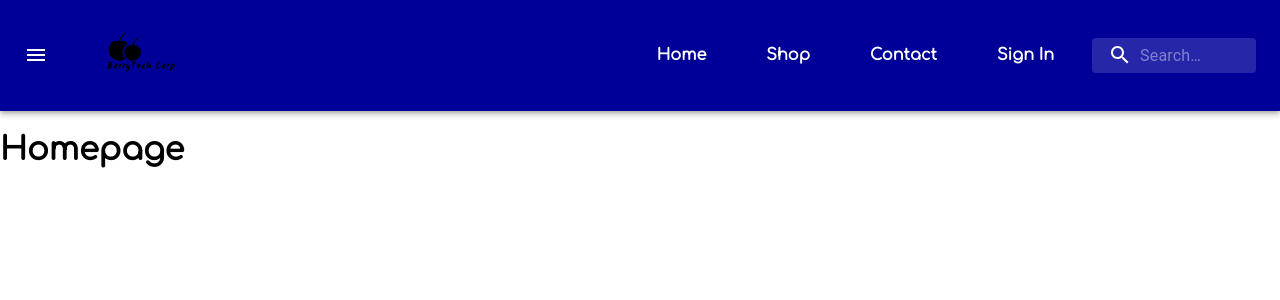
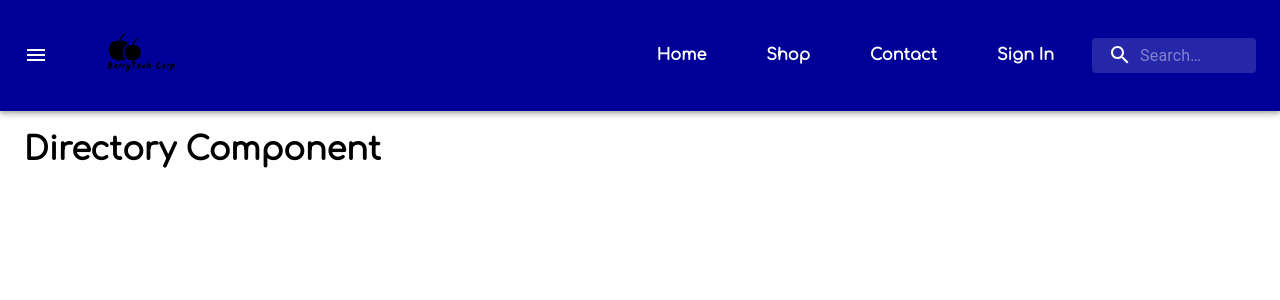
Before and after one commit to ahnaaf-al-rafee/berryTech, a React (Create React App) app: page / in a window 1280 px wide. Shown: the top 300 px of the page. Built offline with nearby package versions, Linux system fonts and the light colour scheme.

Commit message:
added directory component, homepage(page) redirects to directory(component)

```diff
--- a/src/App.js
+++ b/src/App.js
@@ -1,3 +1,4 @@
+import { Container } from "@material-ui/core";
 import "./App.css";
 import Header from "./components/header/header.component";
 import HomePage from "./pages/homepage/homepage.component";
@@ -6,7 +7,9 @@ function App() {
   return (
     <div className="App">
       <Header />
-      <HomePage />
+      <Container>
+        <HomePage />
+      </Container>
     </div>
   );
 }
--- /dev/null
+++ b/src/components/directory/directory.component.jsx
@@ -0,0 +1,9 @@
+import React from "react";
+
+const Directory = () => (
+  <div>
+    <h1>Directory Component</h1>
+  </div>
+);
+
+export default Directory;
--- a/src/pages/homepage/homepage.component.jsx
+++ b/src/pages/homepage/homepage.component.jsx
@@ -1,8 +1,9 @@
 import React from "react";
+import Directory from "../../components/directory/directory.component";
 
 const HomePage = () => (
   <div>
-    <h1>Homepage</h1>
+    <Directory />
   </div>
 );
 
```
